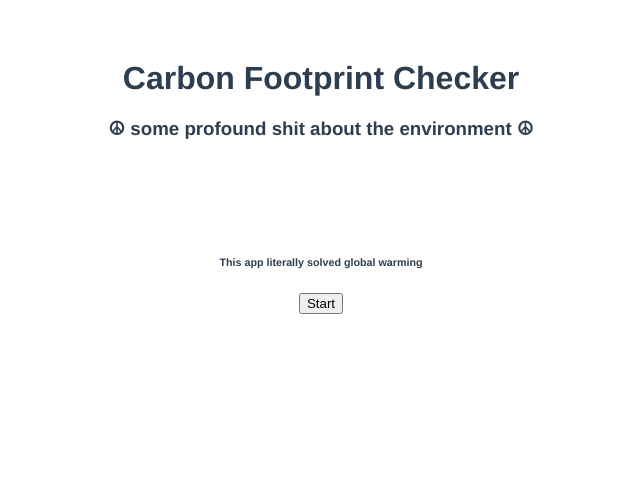
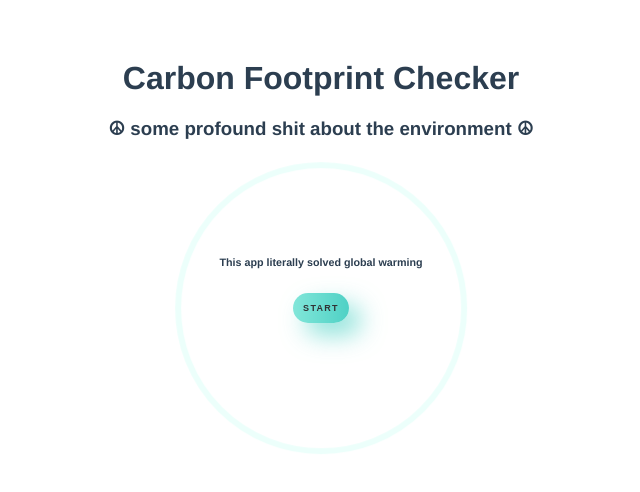
Before and after one commit to randomlyalex/co2_group_project, a Vue app in the folder client/: page / in a window 1280 px wide. Shown: the top 492 px of the page, without its empty margins (319-959 px from the left). Built offline with nearby package versions, Linux system fonts and the light colour scheme.

Commit message:
laura ADDED CSS

```diff
--- a/client/src/App.vue
+++ b/client/src/App.vue
@@ -4,15 +4,16 @@
 			v-if="sectionCounter === 0">
 		</landing-page>
 		<button
+		class="button"
 			v-if="sectionCounter === 0"
 			v-on:click="sectionCounter = 1"
 		>Start</button>
-		<div v-if="sectionCounter !== 0">
-			<button v-on:click="sectionCounter = 1">Diet</button>
-			<button v-on:click="sectionCounter = 2">Transport</button>
-			<button v-on:click="sectionCounter = 3">Stuff</button>
-			<button v-on:click="sectionCounter = 4">Home</button>
-			<button v-on:click="sectionCounter = 5">Results</button>
+		<div class="breadcrumbs" v-if="sectionCounter !== 0">
+			<button class="button" v-on:click="sectionCounter = 1">Diet</button>
+			<button class="button" v-on:click="sectionCounter = 2">Transport</button>
+			<button class="button" v-on:click="sectionCounter = 3">Stuff</button>
+			<button class="button" v-on:click="sectionCounter = 4">Home</button>
+			<button class="button" v-on:click="sectionCounter = 5">Results</button>
 		</div>
 		<br>
 		<diet-section
@@ -59,6 +60,7 @@
 			v-bind:home_questions="home_questions"
 		></result-section>
 		<button
+		class="button"
 			v-if="sectionCounter === 5"
 			v-on:click="sectionCounter = 0"
 		>Back to Start</button>
@@ -105,4 +107,99 @@ export default {
 	color: #2c3e50;
 	margin-top: 60px;
 }
+
+.breadcrumbs {
+  display: -webkit-box;
+  display: -moz-box;
+  display: -ms-flexbox;
+  display: -webkit-flex;
+  display: flex;
+  -webkit-flex-direction: row;
+  -moz-flex-direction: row;
+  flex: 2;
+  flex-direction: row;
+  justify-content: space-between;
+  align-items: stretch;
+  flex-wrap: wrap;
+  background-color: #4FD1C5;;
+}
+
+.button {
+  min-width: 50px;
+  min-height: 10px;
+  font-family: 'Nunito', sans-serif;
+  font-size: 9px;
+  text-transform: uppercase;
+  letter-spacing: 1.3px;
+  font-weight: 700;
+  color: #313133;
+  background: #4FD1C5;
+background: linear-gradient(90deg, rgba(129,230,217,1) 0%, rgba(79,209,197,1) 100%);
+  border: none;
+  border-radius: 1000px;
+  box-shadow: 12px 12px 24px rgba(79,209,197,.64);
+  transition: all 0.3s ease-in-out 0s;
+  cursor: pointer;
+  outline: none;
+  position: relative;
+  padding: 10px;
+  }
+
+button::before {
+content: '';
+  border-radius: 1000px;
+  min-width: calc(300px + 12px);
+  min-height: calc(60px + 12px);
+  border: 6px solid #00FFCB;
+  box-shadow: 0 0 60px rgba(0,255,203,.64);
+  position: absolute;
+  top: 50%;
+  left: 50%;
+  transform: translate(-50%, -50%);
+  opacity: 0;
+  transition: all .3s ease-in-out 0s;
+}
+
+.button:hover, .button:focus {
+  color: #313133;
+  transform: translateY(-6px);
+}
+
+button:hover::before, button:focus::before {
+  opacity: 1;
+}
+
+button::after {
+  content: '';
+  width: 30px; height: 30px;
+  border-radius: 100%;
+  border: 6px solid #00FFCB;
+  position: absolute;
+  z-index: -1;
+  top: 50%;
+  left: 50%;
+  transform: translate(-50%, -50%);
+  animation: ring 3s infinite;
+}
+
+button:hover::after, button:focus::after {
+  animation: none;
+  display: none;
+}
+
+@keyframes ring {
+  0% {
+    width: 30px;
+    height: 30px;
+    opacity: 1;
+  }
+  100% {
+    width: 300px;
+    height: 300px;
+    opacity: 0;
+  }
+
+
+}
+
 </style>
--- a/client/src/components/DietSection.vue
+++ b/client/src/components/DietSection.vue
@@ -8,7 +8,9 @@
 			v-on:question_answers="questions[index].answers = $event"
 		>
 		</question-component>
-		<button v-on:click="saveSection">Save Section</button>
+		<button
+		class="button"
+		v-on:click="saveSection">Save Section</button>
 	</div>
 </template>
 
@@ -43,4 +45,83 @@ export default {
 };
 </script>
 
-<style lang="css" scoped></style>
+<style lang="css" scoped>
+.button {
+  min-width: 50px;
+  min-height: 10px;
+  font-family: 'Nunito', sans-serif;
+  font-size: 9px;
+  text-transform: uppercase;
+  letter-spacing: 1.3px;
+  font-weight: 700;
+  color: #313133;
+  background: #4FD1C5;
+background: linear-gradient(90deg, rgba(129,230,217,1) 0%, rgba(79,209,197,1) 100%);
+  border: none;
+  border-radius: 1000px;
+  box-shadow: 12px 12px 24px rgba(79,209,197,.64);
+  transition: all 0.3s ease-in-out 0s;
+  cursor: pointer;
+  outline: none;
+  position: relative;
+  padding: 10px;
+  }
+
+button::before {
+content: '';
+  border-radius: 1000px;
+  min-width: calc(300px + 12px);
+  min-height: calc(60px + 12px);
+  border: 6px solid #00FFCB;
+  box-shadow: 0 0 60px rgba(0,255,203,.64);
+  position: absolute;
+  top: 50%;
+  left: 50%;
+  transform: translate(-50%, -50%);
+  opacity: 0;
+  transition: all .3s ease-in-out 0s;
+}
+
+.button:hover, .button:focus {
+  color: #313133;
+  transform: translateY(-6px);
+}
+
+button:hover::before, button:focus::before {
+  opacity: 1;
+}
+
+button::after {
+  content: '';
+  width: 30px; height: 30px;
+  border-radius: 100%;
+  border: 6px solid #00FFCB;
+  position: absolute;
+  z-index: -1;
+  top: 50%;
+  left: 50%;
+  transform: translate(-50%, -50%);
+  /* animation: ring 1.5s infinite; */
+}
+
+button:hover::after, button:focus::after {
+  animation: none;
+  display: none;
+}
+
+@keyframes ring {
+  0% {
+    width: 30px;
+    height: 30px;
+    opacity: 1;
+  }
+  100% {
+    width: 300px;
+    height: 300px;
+    opacity: 0;
+  }
+
+
+}
+
+</style>
--- a/client/src/components/HomeSection.vue
+++ b/client/src/components/HomeSection.vue
@@ -8,7 +8,9 @@
             v-on:question_answers="questions[index].answers = $event"
         >
         </question-component>
-        <button v-on:click="saveSection">Save Section</button>
+        <button
+        class="button"
+        v-on:click="saveSection">Save Section</button>
     </div>
 </template>
 
@@ -44,4 +46,83 @@ export default {
 };
 </script>
 
-<style lang="css" scoped></style>
+<style lang="css" scoped>
+.button {
+  min-width: 50px;
+  min-height: 10px;
+  font-family: 'Nunito', sans-serif;
+  font-size: 9px;
+  text-transform: uppercase;
+  letter-spacing: 1.3px;
+  font-weight: 700;
+  color: #313133;
+  background: #4FD1C5;
+background: linear-gradient(90deg, rgba(129,230,217,1) 0%, rgba(79,209,197,1) 100%);
+  border: none;
+  border-radius: 1000px;
+  box-shadow: 12px 12px 24px rgba(79,209,197,.64);
+  transition: all 0.3s ease-in-out 0s;
+  cursor: pointer;
+  outline: none;
+  position: relative;
+  padding: 10px;
+  }
+
+button::before {
+content: '';
+  border-radius: 1000px;
+  min-width: calc(300px + 12px);
+  min-height: calc(60px + 12px);
+  border: 6px solid #00FFCB;
+  box-shadow: 0 0 60px rgba(0,255,203,.64);
+  position: absolute;
+  top: 50%;
+  left: 50%;
+  transform: translate(-50%, -50%);
+  opacity: 0;
+  transition: all .3s ease-in-out 0s;
+}
+
+.button:hover, .button:focus {
+  color: #313133;
+  transform: translateY(-6px);
+}
+
+button:hover::before, button:focus::before {
+  opacity: 1;
+}
+
+button::after {
+  content: '';
+  width: 30px; height: 30px;
+  border-radius: 100%;
+  border: 6px solid #00FFCB;
+  position: absolute;
+  z-index: -1;
+  top: 50%;
+  left: 50%;
+  transform: translate(-50%, -50%);
+  /* animation: ring 1.5s infinite; */
+}
+
+button:hover::after, button:focus::after {
+  animation: none;
+  display: none;
+}
+
+@keyframes ring {
+  0% {
+    width: 30px;
+    height: 30px;
+    opacity: 1;
+  }
+  100% {
+    width: 300px;
+    height: 300px;
+    opacity: 0;
+  }
+
+
+}
+
+</style>
--- a/client/src/components/ResultSection.vue
+++ b/client/src/components/ResultSection.vue
@@ -7,7 +7,8 @@
 			}}
 		</div>
 		<apexchart
-			width="500"
+			class="chart"
+			width="1000"
 			type="donut"
 			v-bind:options="this.chartOptions"
 			v-bind:series="this.series"
@@ -83,4 +84,11 @@ export default {
 }
 </script>
 
-<style lang="css" scoped></style>
+<style lang="css" scoped>
+.chart {
+  display: block;
+  margin-left: auto;
+  margin-right: auto;
+  width: 50%;
+}
+</style>
--- a/client/src/components/StuffSection.vue
+++ b/client/src/components/StuffSection.vue
@@ -8,7 +8,9 @@
 			v-on:question_answers="questions[index].answers = $event"
 		>
 		</question-component>
-		<button v-on:click="saveSection">SaveSection</button>
+		<button
+		class="button"
+		v-on:click="saveSection">SaveSection</button>
 	</div>
 </template>
 
@@ -35,4 +37,83 @@ export default {
 };
 </script>
 
-<style lang="css" scoped></style>
+<style lang="css" scoped>
+.button {
+  min-width: 50px;
+  min-height: 10px;
+  font-family: 'Nunito', sans-serif;
+  font-size: 9px;
+  text-transform: uppercase;
+  letter-spacing: 1.3px;
+  font-weight: 700;
+  color: #313133;
+  background: #4FD1C5;
+background: linear-gradient(90deg, rgba(129,230,217,1) 0%, rgba(79,209,197,1) 100%);
+  border: none;
+  border-radius: 1000px;
+  box-shadow: 12px 12px 24px rgba(79,209,197,.64);
+  transition: all 0.3s ease-in-out 0s;
+  cursor: pointer;
+  outline: none;
+  position: relative;
+  padding: 10px;
+  }
+
+button::before {
+content: '';
+  border-radius: 1000px;
+  min-width: calc(300px + 12px);
+  min-height: calc(60px + 12px);
+  border: 6px solid #00FFCB;
+  box-shadow: 0 0 60px rgba(0,255,203,.64);
+  position: absolute;
+  top: 50%;
+  left: 50%;
+  transform: translate(-50%, -50%);
+  opacity: 0;
+  transition: all .3s ease-in-out 0s;
+}
+
+.button:hover, .button:focus {
+  color: #313133;
+  transform: translateY(-6px);
+}
+
+button:hover::before, button:focus::before {
+  opacity: 1;
+}
+
+button::after {
+  content: '';
+  width: 30px; height: 30px;
+  border-radius: 100%;
+  border: 6px solid #00FFCB;
+  position: absolute;
+  z-index: -1;
+  top: 50%;
+  left: 50%;
+  transform: translate(-50%, -50%);
+  /* animation: ring 1.5s infinite; */
+}
+
+button:hover::after, button:focus::after {
+  animation: none;
+  display: none;
+}
+
+@keyframes ring {
+  0% {
+    width: 30px;
+    height: 30px;
+    opacity: 1;
+  }
+  100% {
+    width: 300px;
+    height: 300px;
+    opacity: 0;
+  }
+
+
+}
+
+</style>
--- a/client/src/components/TransportSection.vue
+++ b/client/src/components/TransportSection.vue
@@ -8,7 +8,9 @@
 			v-on:question_answers="questions[index].answers = $event"
 		>
 		</question-component>
-		<button v-on:click="saveSection">Save Section</button>
+		<button
+		class="button"
+		v-on:click="saveSection">Save Section</button>
 	</div>
 </template>
 
@@ -43,4 +45,83 @@ export default {
 };
 </script>
 
-<style></style>
+<style>
+.button {
+  min-width: 50px;
+  min-height: 10px;
+  font-family: 'Nunito', sans-serif;
+  font-size: 9px;
+  text-transform: uppercase;
+  letter-spacing: 1.3px;
+  font-weight: 700;
+  color: #313133;
+  background: #4FD1C5;
+background: linear-gradient(90deg, rgba(129,230,217,1) 0%, rgba(79,209,197,1) 100%);
+  border: none;
+  border-radius: 1000px;
+  box-shadow: 12px 12px 24px rgba(79,209,197,.64);
+  transition: all 0.3s ease-in-out 0s;
+  cursor: pointer;
+  outline: none;
+  position: relative;
+  padding: 10px;
+  }
+
+button::before {
+content: '';
+  border-radius: 1000px;
+  min-width: calc(300px + 12px);
+  min-height: calc(60px + 12px);
+  border: 6px solid #00FFCB;
+  box-shadow: 0 0 60px rgba(0,255,203,.64);
+  position: absolute;
+  top: 50%;
+  left: 50%;
+  transform: translate(-50%, -50%);
+  opacity: 0;
+  transition: all .3s ease-in-out 0s;
+}
+
+.button:hover, .button:focus {
+  color: #313133;
+  transform: translateY(-6px);
+}
+
+button:hover::before, button:focus::before {
+  opacity: 1;
+}
+
+button::after {
+  content: '';
+  width: 30px; height: 30px;
+  border-radius: 100%;
+  border: 6px solid #00FFCB;
+  position: absolute;
+  z-index: -1;
+  top: 50%;
+  left: 50%;
+  transform: translate(-50%, -50%);
+  /* animation: ring 1.5s infinite; */
+}
+
+button:hover::after, button:focus::after {
+  animation: none;
+  display: none;
+}
+
+@keyframes ring {
+  0% {
+    width: 30px;
+    height: 30px;
+    opacity: 1;
+  }
+  100% {
+    width: 300px;
+    height: 300px;
+    opacity: 0;
+  }
+
+
+}
+
+</style>
```
Also changed, not shown: client/src/components/QuestionComponent.vue (+45 -8 lines).
